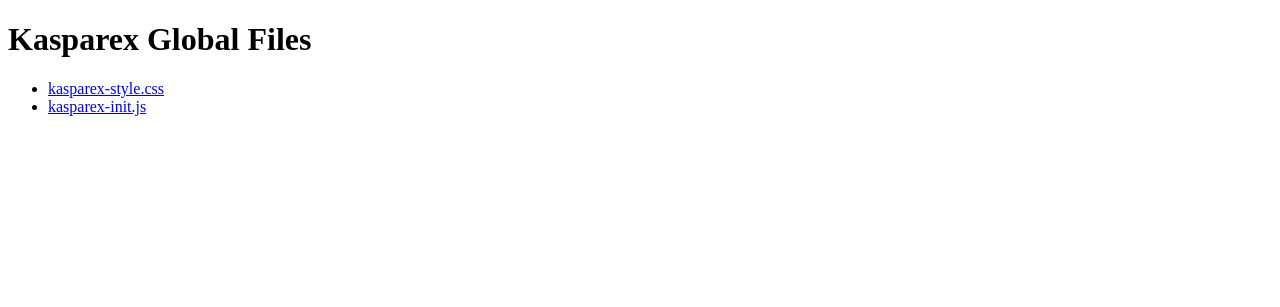
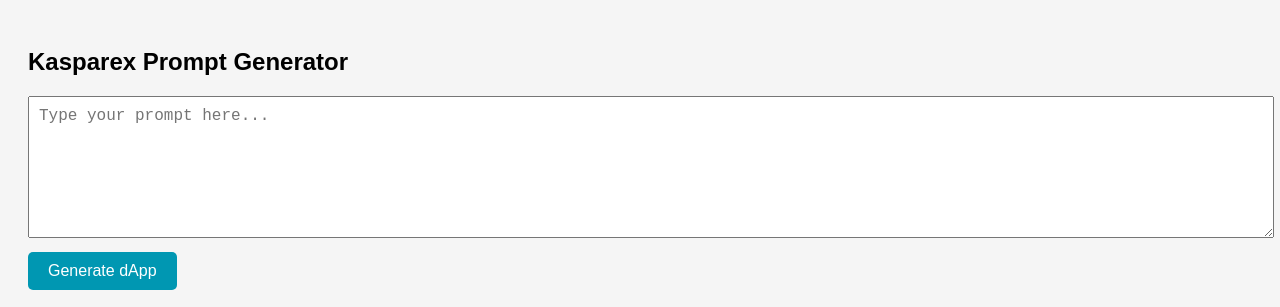
Before and after one commit to Kasparex/kasparex-global, a website: page index.html in a window 1280 px wide. Shown: the top 307 px of the page. Drawn offline with Linux system fonts and the light colour scheme.

Commit message:
Update index.html

```diff
--- a/index.html
+++ b/index.html
@@ -1,13 +1,69 @@
 <!DOCTYPE html>
-<html>
+<html lang="en">
 <head>
-  <title>Kasparex Global Styles</title>
+  <meta charset="UTF-8" />
+  <meta name="viewport" content="width=device-width, initial-scale=1.0"/>
+  <title>Kasparex Prompt Generator</title>
+  <style>
+    body {
+      font-family: Arial, sans-serif;
+      padding: 20px;
+      background: #f5f5f5;
+    }
+    textarea {
+      width: 100%;
+      height: 120px;
+      padding: 10px;
+      font-size: 16px;
+    }
+    button {
+      background: #0097b2;
+      color: white;
+      border: none;
+      padding: 10px 20px;
+      margin-top: 10px;
+      font-size: 16px;
+      cursor: pointer;
+      border-radius: 5px;
+    }
+    iframe {
+      width: 100%;
+      height: 500px;
+      border: 1px solid #ccc;
+      margin-top: 20px;
+      background: white;
+    }
+  </style>
 </head>
 <body>
-  <h1>Kasparex Global Files</h1>
-  <ul>
-    <li><a href="./kasparex-style.css">kasparex-style.css</a></li>
-    <li><a href="./kasparex-init.js">kasparex-init.js</a></li>
-  </ul>
+  <h2>Kasparex Prompt Generator</h2>
+  <textarea id="prompt" placeholder="Type your prompt here..."></textarea>
+  <br />
+  <button onclick="generate()">Generate dApp</button>
+
+  <iframe id="result"></iframe>
+
+  <script>
+    async function generate() {
+      const userPrompt = document.getElementById("prompt").value;
+      const res = await fetch("https://kasparex-global.onrender.com/api/generate", {
+        method: "POST",
+        headers: {
+          "Content-Type": "application/json",
+          "X-Auth-Token": "kasparex-secure-token"
+        },
+        body: JSON.stringify({ userPrompt })
+      });
+
+      const data = await res.json();
+      if (data.code) {
+        const blob = new Blob([data.code], { type: "text/html" });
+        const url = URL.createObjectURL(blob);
+        document.getElementById("result").src = url;
+      } else {
+        document.getElementById("result").srcdoc = "<h3>Failed to load content.</h3>";
+      }
+    }
+  </script>
 </body>
 </html>
```
